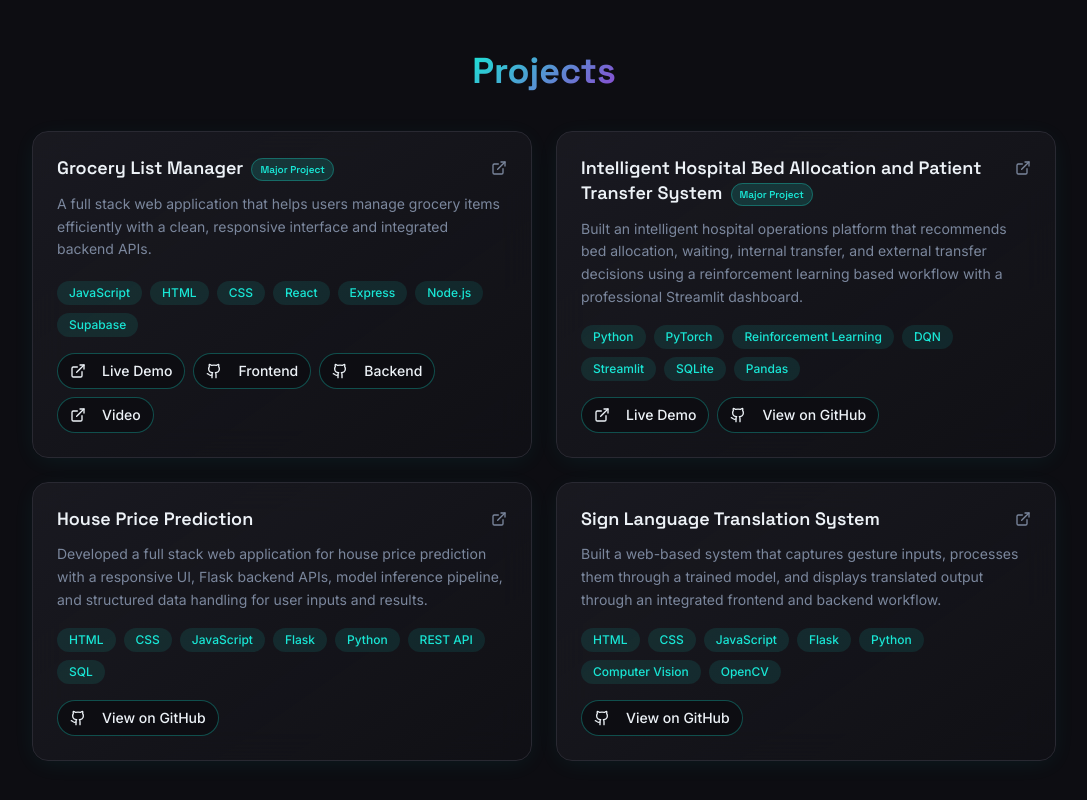
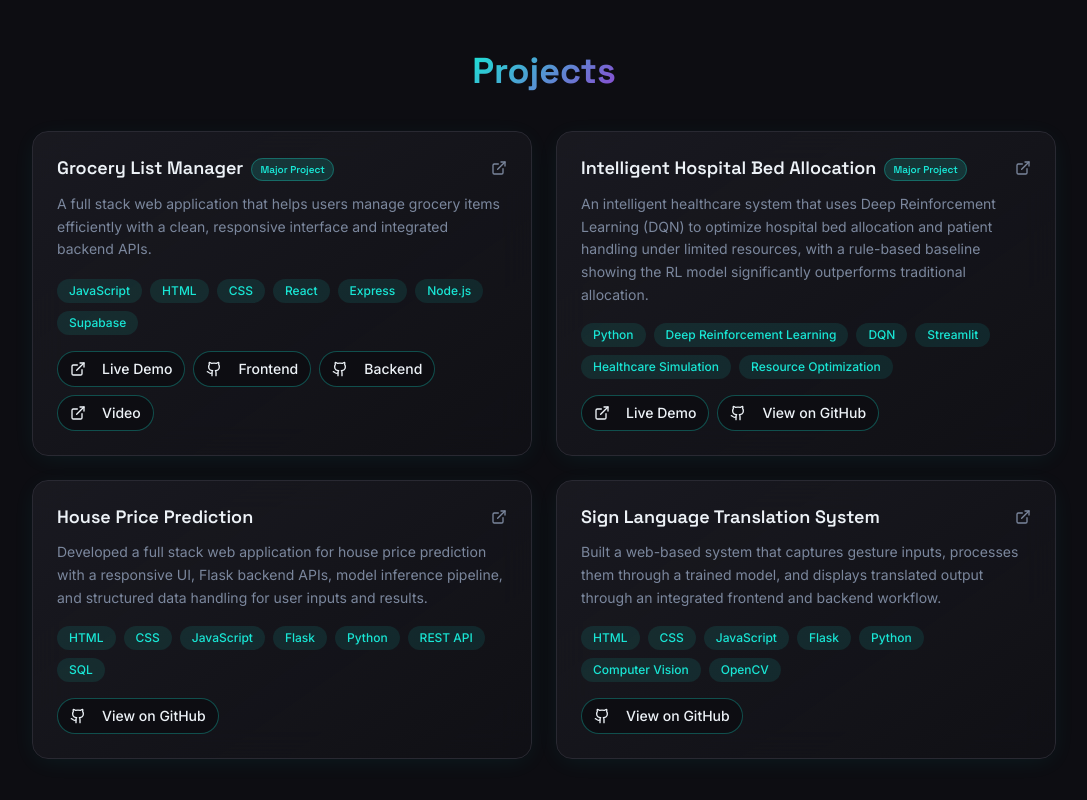
Before and after one commit to karnapuumamaheswari/portfolio, a React (Vite) app: page / in a window 1280 px wide. Shown: the part 3099-3899 px from the top of the page, without its empty margins (96-1183 px from the left). Built offline with nearby package versions, Linux system fonts and the light colour scheme; the HTML template or start-up script is replaced by a standard one.

Commit message:
Add hospital bed allocation project
# Conflicts:
#	src/components/portfolio/ProjectsSection.tsx

```diff
--- a/src/components/portfolio/ProjectsSection.tsx
+++ b/src/components/portfolio/ProjectsSection.tsx
@@ -35,17 +35,16 @@ const projects: Project[] = [
     demo: "https://drive.google.com/file/d/1NxgqKLhGJh9mFSGodIOB9YRHO2N5mIb0/view?usp=sharing",
   },
   {
-    title: "Intelligent Hospital Bed Allocation and Patient Transfer System",
+    title: "Intelligent Hospital Bed Allocation",
     description:
-      "Built an intelligent hospital operations platform that recommends bed allocation, waiting, internal transfer, and external transfer decisions using a reinforcement learning based workflow with a professional Streamlit dashboard.",
+      "An intelligent healthcare system that uses Deep Reinforcement Learning (DQN) to optimize hospital bed allocation and patient handling under limited resources, with a rule-based baseline showing the RL model significantly outperforms traditional allocation.",
     stack: [
       "Python",
-      "PyTorch",
-      "Reinforcement Learning",
+      "Deep Reinforcement Learning",
       "DQN",
       "Streamlit",
-      "SQLite",
-      "Pandas",
+      "Healthcare Simulation",
+      "Resource Optimization",
     ],
     major: true,
     live: "https://intelligent-bed-allocation.streamlit.app/",
```
